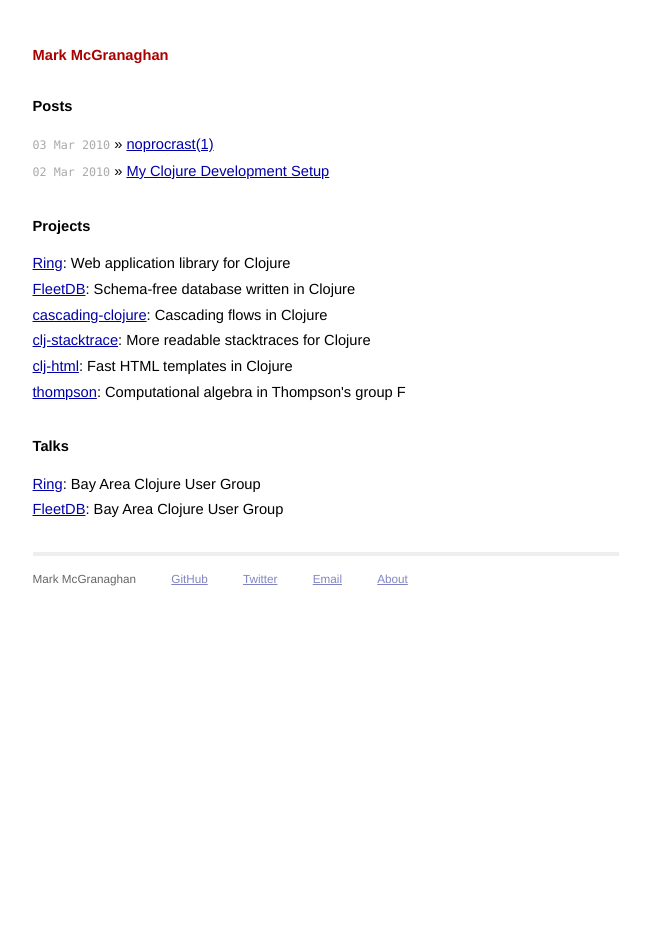
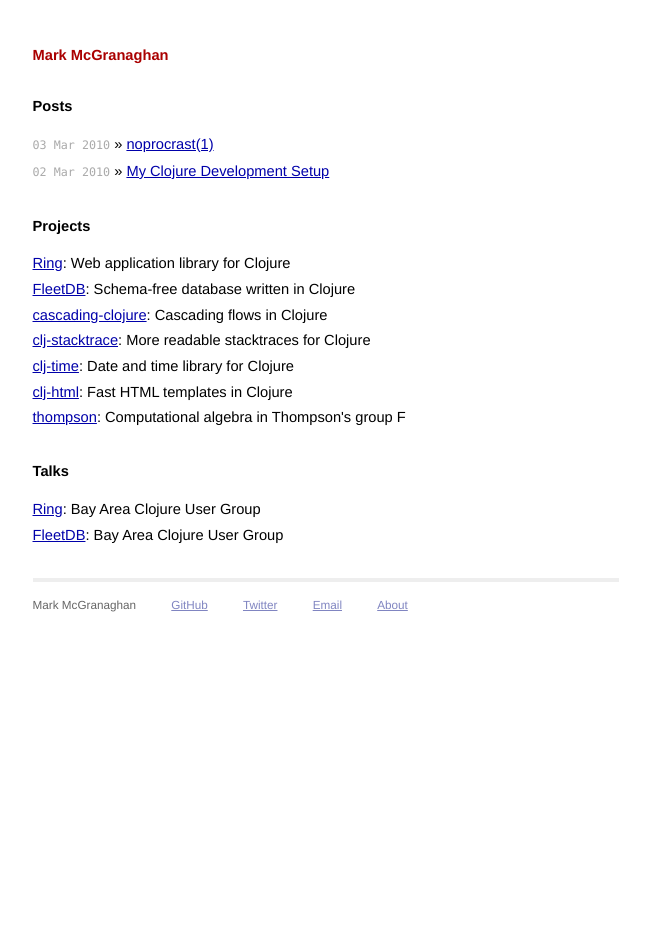
Before and after one commit to catsby/mmcgrana.github.com, a Jekyll site: the page built from index.html, in a window 1280 px wide. Shown: the whole page, without its empty margins (314-964 px from the left). Built offline with Jekyll 4.4.1, drawn with Linux system fonts in a browser that asks for light colours.

Commit message:
Add link to clj-time.

```diff
--- a/index.html
+++ b/index.html
@@ -17,6 +17,7 @@
 		<li><a href="http://github.com/mmcgrana/fleetdb">FleetDB</a>: Schema-free database written in Clojure</li>
 	  <li><a href="http://github.com/bradford/cascading-clojure">cascading-clojure</a>: Cascading flows in Clojure</li>
 	  <li><a href="http://github.com/mmcgrana/clj-stacktrace">clj-stacktrace</a>: More readable stacktraces for Clojure</li>
+	  <li><a href="http://github.com/clj-sys/clj-time">clj-time</a>: Date and time library for Clojure</li>
 	  <li><a href="http://github.com/mmcgrana/clj-html">clj-html</a>: Fast HTML templates in Clojure</li>
 	  <li><a href="http://github.com/mmcgrana/thompson">thompson</a>: Computational algebra in Thompson's group F</li>
 	</ul>
```
